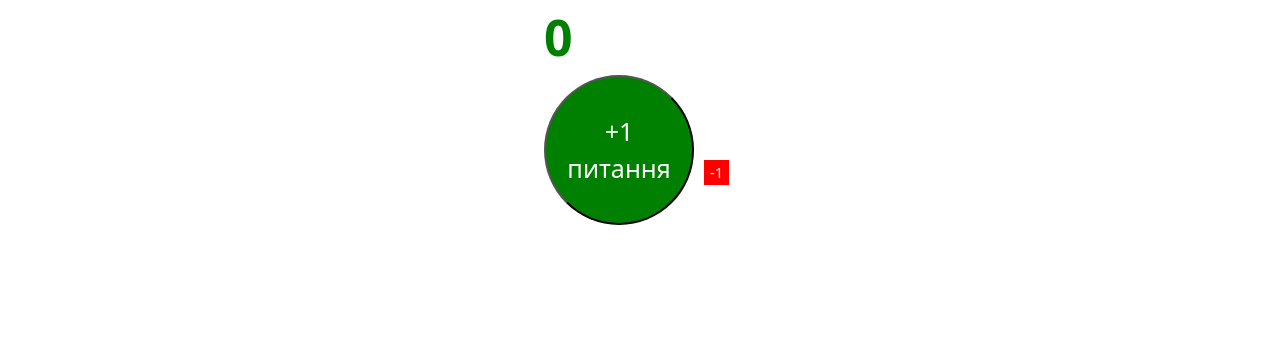
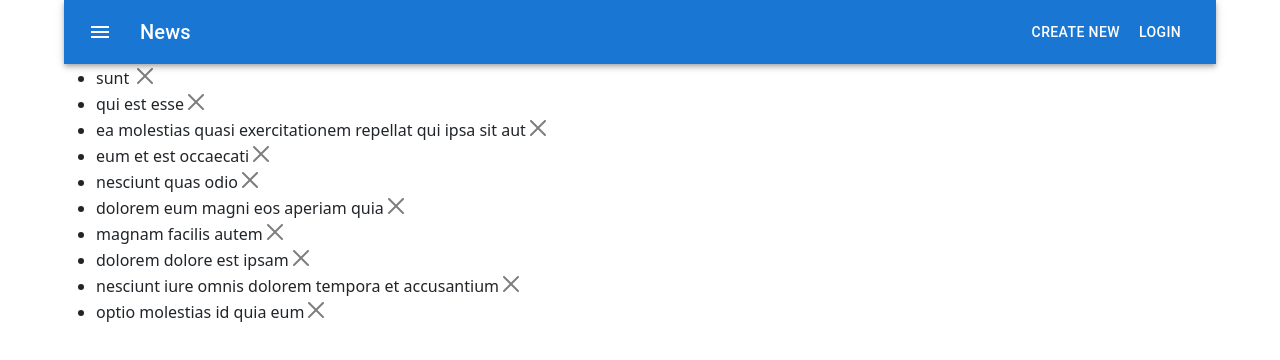
Before and after one commit to Slav-0N/to-do-list, a React (Create React App) app: page / in a window 1280 px wide. Shown: the top 360 px of the page. Built offline with nearby package versions, Linux system fonts and the light colour scheme.

Commit message:
to=do start

```diff
--- a/package.json
+++ b/package.json
@@ -5,7 +5,10 @@
   "dependencies": {
     "@emotion/react": "^11.11.3",
     "@emotion/styled": "^11.11.0",
+    "@fontsource/roboto": "^5.0.8",
+    "@mui/icons-material": "^5.15.10",
     "@mui/material": "^5.15.10",
+    "@mui/styled-engine-sc": "^6.0.0-alpha.16",
     "@testing-library/jest-dom": "^5.17.0",
     "@testing-library/react": "^13.4.0",
     "@testing-library/user-event": "^13.5.0",
--- a/src/App.js
+++ b/src/App.js
@@ -1,10 +1,7 @@
-// import React from "react";
 import { Component } from "react";
-import Counter from "./Components/Counter/Counter";
-// import * as React from "react";
-// import CssBaseline from "@mui/material/CssBaseline";
-// import Box from "@mui/material/Box";
 import Container from "@mui/material/Container";
+import DrawerAppBar from "./Components/Header/Header";
+import List from "./Components/List/List";
 
 class App extends Component {
   state = {
@@ -15,7 +12,9 @@ class App extends Component {
     return (
       <div>
         <Container>
-          <Counter />
+          <DrawerAppBar fixed={true} />
+
+          <List />
         </Container>
       </div>
     );
--- a/src/Components/Counter/Counter.styled.js
+++ b/src/Components/Counter/Counter.styled.js
@@ -11,7 +11,7 @@ export const Value = styled.div`
   /* text-align: center; */
   font-size: 50px;
   font-weight: 900;
-  color: grey
+  color: grey;
   margin: 0 0 0 56px;
 `;
 
--- a/src/Components/Header/Header.jsx
+++ b/src/Components/Header/Header.jsx
@@ -1,98 +1,82 @@
-import { Component } from "react";
-import "bootstrap/dist/css/bootstrap.min.css";
+import * as React from "react";
+import PropTypes from "prop-types";
+import AppBar from "@mui/material/AppBar";
+import Box from "@mui/material/Box";
+import CssBaseline from "@mui/material/CssBaseline";
+import Divider from "@mui/material/Divider";
+import Drawer from "@mui/material/Drawer";
+import IconButton from "@mui/material/IconButton";
+import List from "@mui/material/List";
+import ListItem from "@mui/material/ListItem";
+import ListItemButton from "@mui/material/ListItemButton";
+import ListItemText from "@mui/material/ListItemText";
+import MenuIcon from "@mui/icons-material/Menu";
+import Toolbar from "@mui/material/Toolbar";
+import Typography from "@mui/material/Typography";
+import Button from "@mui/material/Button";
 
-class Header extends Component {
-  render() {
-    return (
-      <nav class="navbar navbar-expand-lg bg-body-tertiary">
-        <div class="container-fluid">
-          <a class="navbar-brand" href="http://google.com">
-            Navbar
-          </a>
-          <button
-            class="navbar-toggler"
-            type="button"
-            data-bs-toggle="collapse"
-            data-bs-target="#navbarSupportedContent"
-            aria-controls="navbarSupportedContent"
-            aria-expanded="false"
-            aria-label="Toggle navigation"
+const drawerWidth = 240;
+const navItems = ["Home", "About", "Contact"];
+
+function DrawerAppBar(props) {
+  const { window } = props;
+  const [mobileOpen, setMobileOpen] = React.useState(false);
+
+  const handleDrawerToggle = () => {
+    setMobileOpen((prevState) => !prevState);
+  };
+
+  const drawer = (
+    <Box onClick={handleDrawerToggle} sx={{ textAlign: "center" }}>
+      <Typography variant="h6" sx={{ my: 2 }}>
+        To-do list
+      </Typography>
+      <Divider />
+      <List>
+        {navItems.map((item) => (
+          <ListItem key={item} disablePadding>
+            <ListItemButton sx={{ textAlign: "center" }}>
+              <ListItemText primary={item} />
+            </ListItemButton>
+          </ListItem>
+        ))}
+      </List>
+    </Box>
+  );
+
+  const container =
+    window !== undefined ? () => window().document.body : undefined;
+
+  return (
+    <Box sx={{ flexGrow: 1 }}>
+      <AppBar position="static">
+        <Toolbar>
+          <IconButton
+            size="large"
+            edge="start"
+            color="inherit"
+            aria-label="menu"
+            sx={{ mr: 2 }}
           >
-            <span class="navbar-toggler-icon"></span>
-          </button>
-          <div class="collapse navbar-collapse" id="navbarSupportedContent">
-            <ul class="navbar-nav me-auto mb-2 mb-lg-0">
-              <li class="nav-item">
-                <a
-                  class="nav-link active"
-                  aria-current="page"
-                  href="http://google.com"
-                >
-                  Home
-                </a>
-              </li>
-              <li class="nav-item">
-                <a class="nav-link" href="http://google.com">
-                  Link
-                </a>
-              </li>
-              <li class="nav-item dropdown">
-                <a
-                  class="nav-link dropdown-toggle"
-                  href="http://google.com"
-                  role="button"
-                  data-bs-toggle="dropdown"
-                  aria-expanded="false"
-                >
-                  Dropdown
-                </a>
-                <ul class="dropdown-menu">
-                  <li>
-                    <a class="dropdown-item" href="http://google.com">
-                      Action
-                    </a>
-                  </li>
-                  <li>
-                    <a class="dropdown-item" href="http://google.com">
-                      Another action
-                    </a>
-                  </li>
-                  <li>
-                    <hr class="dropdown-divider" />
-                  </li>
-                  <li>
-                    <a class="dropdown-item" href="http://google.com">
-                      Something else here
-                    </a>
-                  </li>
-                </ul>
-              </li>
-              <li class="nav-item">
-                <a
-                  href="http://google.com"
-                  class="nav-link disabled"
-                  aria-disabled="true"
-                >
-                  Disabled
-                </a>
-              </li>
-            </ul>
-            {/* <form class="d-flex" role="search">
-              <input
-                class="form-control me-2"
-                type="search"
-                placeholder="Search"
-                aria-label="Search"
-              />
-              <button class="btn btn-outline-success" type="submit">
-                Search
-              </button>
-            </form> */}
-          </div>
-        </div>
-      </nav>
-    );
-  }
+            <MenuIcon />
+          </IconButton>
+          <Typography variant="h6" component="div" sx={{ flexGrow: 1 }}>
+            News
+          </Typography>
+          <Button color="inherit">Create New</Button>
+          <Button color="inherit">Login</Button>
+        </Toolbar>
+      </AppBar>
+    </Box>
+  );
 }
 
-export default Header;
+DrawerAppBar.propTypes = {
+  /**
+   * Injected by the documentation to work in an iframe.
+   * You won't need it on your project.
+   */
+  window: PropTypes.func,
+};
+
+export default DrawerAppBar;
--- /dev/null
+++ b/src/Components/List/List.jsx
@@ -0,0 +1,26 @@
+import { Component } from "react";
+import toDoList from "../../data/toDoList.json";
+import ListElement from "../ListElement/ListElement";
+
+class List extends Component {
+  state = {
+    toDoList,
+  };
+  handleDelete = (id) => {
+    this.setState((prev) => ({
+      toDoList: prev.toDoList.filter((el) => el.id !== id),
+    }));
+  };
+
+  render() {
+    return (
+      <ul>
+        {this.state.toDoList.map((el) => (
+          <ListElement todo={el} key={el.id} handleDelete={this.handleDelete} />
+        ))}
+      </ul>
+    );
+  }
+}
+
+export default List;
--- a/src/Components/ListElement/ListElement.jsx
+++ b/src/Components/ListElement/ListElement.jsx
@@ -1,5 +1,17 @@
-// import React from "react";
+const ListElement = ({ todo, handleDelete }) => {
+  console.log(todo);
+  return (
+    <li>
+      <span>{todo.title}</span>
+      <button
+        type="button"
+        class="btn-close"
+        data-bs-dismiss="modal"
+        aria-label="Close"
+        onClick={() => handleDelete(todo.id)}
+      ></button>
+    </li>
+  );
+};
 
-export const ListElement = () => {
-  return <></>;
-};
+export default ListElement;
--- /dev/null
+++ b/src/data/toDoList.json
@@ -0,0 +1,62 @@
+[
+  {
+    "userId": 1,
+    "id": 1,
+    "title": "sunt ",
+    "body": "quia et suscipit\nsuscipit recusandae consequuntur expedita et cum\nreprehenderit molestiae ut ut quas totam\nnostrum rerum est autem sunt rem eveniet architecto"
+  },
+  {
+    "userId": 1,
+    "id": 2,
+    "title": "qui est esse",
+    "body": "est rerum tempore vitae\nsequi sint nihil reprehenderit dolor beatae ea dolores neque\nfugiat blanditiis voluptate porro vel nihil molestiae ut reiciendis\nqui aperiam non debitis possimus qui neque nisi nulla"
+  },
+  {
+    "userId": 1,
+    "id": 3,
+    "title": "ea molestias quasi exercitationem repellat qui ipsa sit aut",
+    "body": "et iusto sed quo iure\nvoluptatem occaecati omnis eligendi aut ad\nvoluptatem doloribus vel accusantium quis pariatur\nmolestiae porro eius odio et labore et velit aut"
+  },
+  {
+    "userId": 1,
+    "id": 4,
+    "title": "eum et est occaecati",
+    "body": "ullam et saepe reiciendis voluptatem adipisci\nsit amet autem assumenda provident rerum culpa\nquis hic commodi nesciunt rem tenetur doloremque ipsam iure\nquis sunt voluptatem rerum illo velit"
+  },
+  {
+    "userId": 1,
+    "id": 5,
+    "title": "nesciunt quas odio",
+    "body": "repudiandae veniam quaerat sunt sed\nalias aut fugiat sit autem sed est\nvoluptatem omnis possimus esse voluptatibus quis\nest aut tenetur dolor neque"
+  },
+  {
+    "userId": 1,
+    "id": 6,
+    "title": "dolorem eum magni eos aperiam quia",
+    "body": "ut aspernatur corporis harum nihil quis provident sequi\nmollitia nobis aliquid molestiae\nperspiciatis et ea nemo ab reprehenderit accusantium quas\nvoluptate dolores velit et doloremque molestiae"
+  },
+  {
+    "userId": 1,
+    "id": 7,
+    "title": "magnam facilis autem",
+    "body": "dolore placeat quibusdam ea quo vitae\nmagni quis enim qui quis quo nemo aut saepe\nquidem repellat excepturi ut quia\nsunt ut sequi eos ea sed quas"
+  },
+  {
+    "userId": 1,
+    "id": 8,
+    "title": "dolorem dolore est ipsam",
+    "body": "dignissimos aperiam dolorem qui eum\nfacilis quibusdam animi sint suscipit qui sint possimus cum\nquaerat magni maiores excepturi\nipsam ut commodi dolor voluptatum modi aut vitae"
+  },
+  {
+    "userId": 1,
+    "id": 9,
+    "title": "nesciunt iure omnis dolorem tempora et accusantium",
+    "body": "consectetur animi nesciunt iure dolore\nenim quia ad\nveniam autem ut quam aut nobis\net est aut quod aut provident voluptas autem voluptas"
+  },
+  {
+    "userId": 1,
+    "id": 10,
+    "title": "optio molestias id quia eum",
+    "body": "quo et expedita modi cum officia vel magni\ndoloribus qui repudiandae\nvero nisi sit\nquos veniam quod sed accusamus veritatis error"
+  }
+]
```
Also changed, not shown: 1 other file (tests, documents, lock files or other folders).
